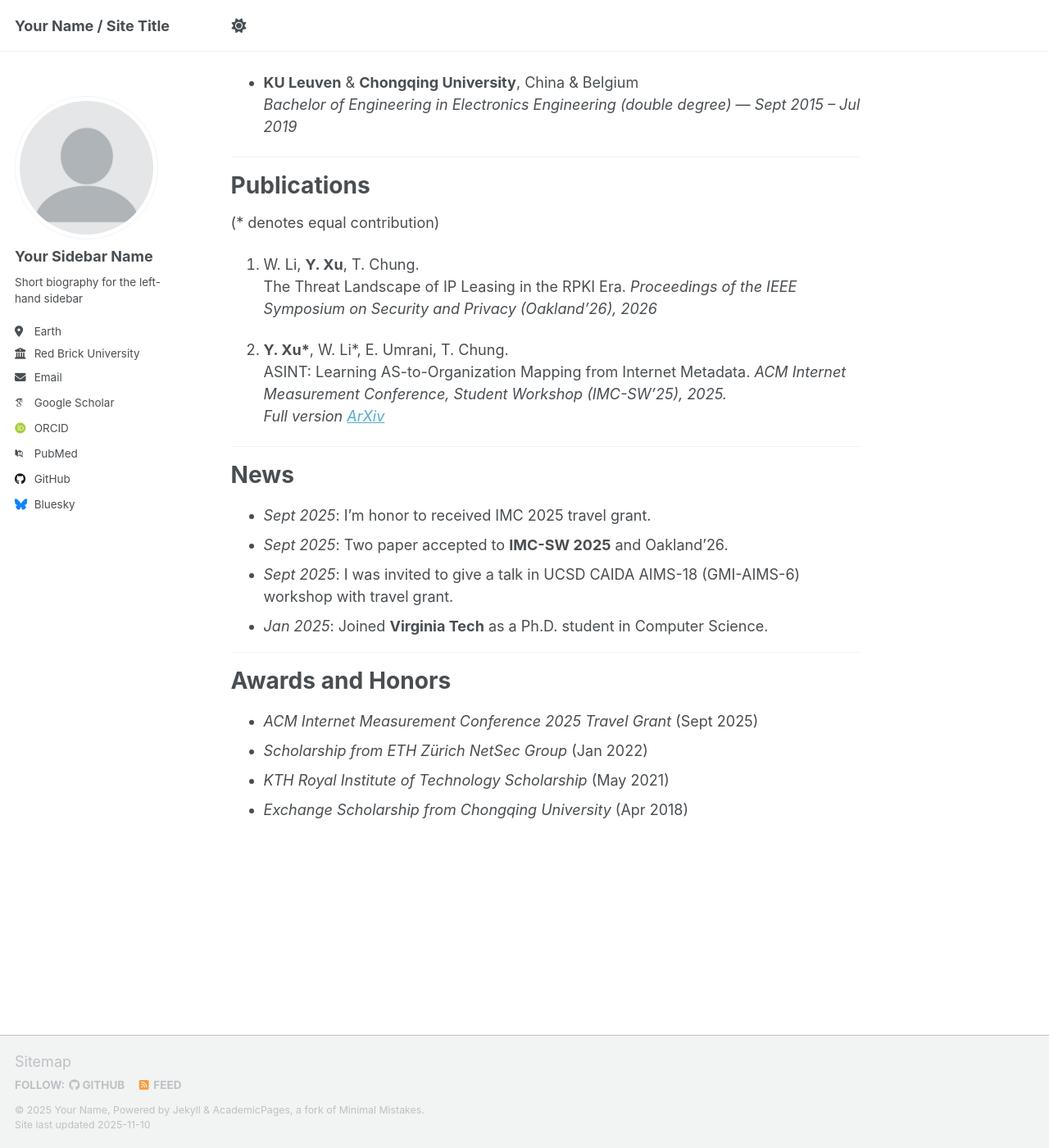
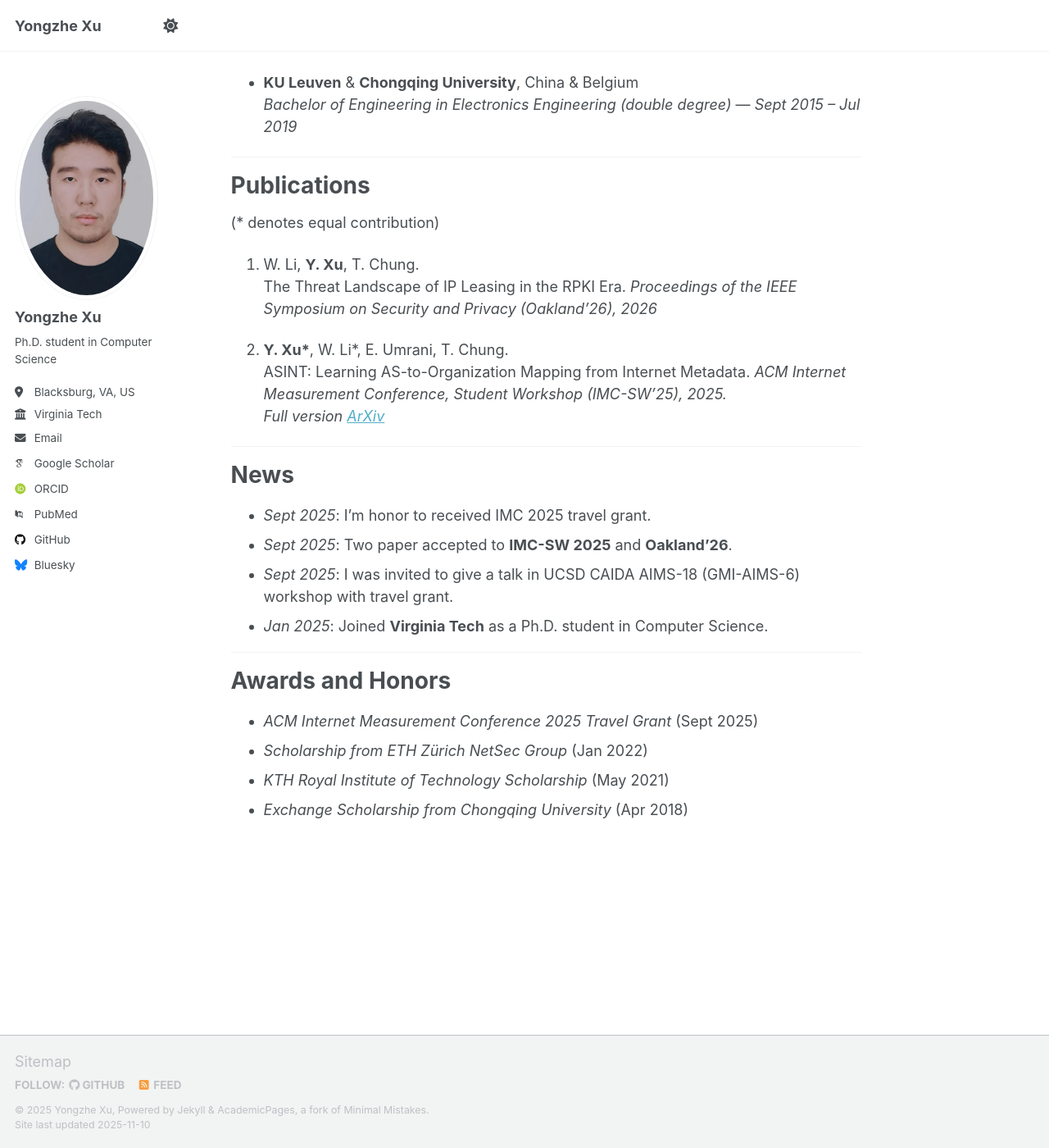
Before and after one commit to xuyongzhe-vt/xuyongzhe-vt.github.io, a Jekyll site: the page built from _pages/about.md, in a window 1280 px wide and 1400 px high, scrolled down 620 px. Shown: the whole window at 82% size. Built offline with Jekyll 4.4.1, drawn with Linux system fonts in a browser that asks for light colours; some web fonts are replaced; a script that is not in the unit is left out.

Commit message:
fix sidebar

```diff
--- a/_config.yml
+++ b/_config.yml
@@ -9,11 +9,11 @@
 # Basic Site Settings
 locale                   : "en-US"
 site_theme               : "default" # Currently available options are "default", "air"
-title                    : "Your Name / Site Title"
+title                    : "Yongzhe Xu"
 title_separator          : "-"
-name                     : &name "Your Name"
-description              : &description "Your Name's academic portfolio"   # Update this with a general description of your site, this is the default if not overridden by a page
-url                      : https://academicpages.github.io # The base hostname & protocol for your site e.g. "https://[your GitHub username].github.io",
+name                     : &name "Yongzhe Xu"
+description              : &description "Yongzhe Xu"   # Update this with a general description of your site, this is the default if not overridden by a page
+url                      : https://xuyongzhe-vt.github.io # The base hostname & protocol for your site e.g. "https://[your GitHub username].github.io",
                                                            # or if you already have some other page hosted on Github then use "https://[your GitHub username].github.io/[Your Repo Name]"
 baseurl                  : "" # the subpath of your site, e.g. "/blog"
 repository               : "academicpages/academicpages.github.io"
@@ -23,14 +23,14 @@ repository               : "academicpages/academicpages.github.io"
 #               Additional customization can be done by editing /_includes/author-profile.html
 author:
   # Biographic information
-  avatar           : "profile.png"
-  name             : "Your Sidebar Name"
+  avatar           : "photo.jpg"
+  name             : "Yongzhe Xu"
   pronouns         : # example: "she/her"
-  bio              : "Short biography for the left-hand sidebar"
-  location         : "Earth"
-  employer         : "Red Brick University"
+  bio              : "Ph.D. student in Computer Science"
+  location         : "Blacksburg, VA, US"
+  employer         : "Virginia Tech"
   uri              : # URL
-  email            : "none@example.org"
+  email            : "yongzhe@vt.edu"
 
   # Academic websites
   academia         : # URL
--- a/_pages/about.md
+++ b/_pages/about.md
@@ -55,7 +55,7 @@ News
 ======
 
 - *Sept 2025*: I'm honor to received IMC 2025 travel grant.
-- *Sept 2025*: Two paper accepted to **IMC-SW 2025** and Oakland’26.
+- *Sept 2025*: Two paper accepted to **IMC-SW 2025** and **Oakland’26**.
 - *Sept 2025*: I was invited to give a talk in UCSD CAIDA AIMS-18 (GMI-AIMS-6) workshop with travel grant.
 - *Jan 2025*: Joined **Virginia Tech** as a Ph.D. student in Computer Science.
 
```
Also changed, not shown: images/photo.jpg (added).
